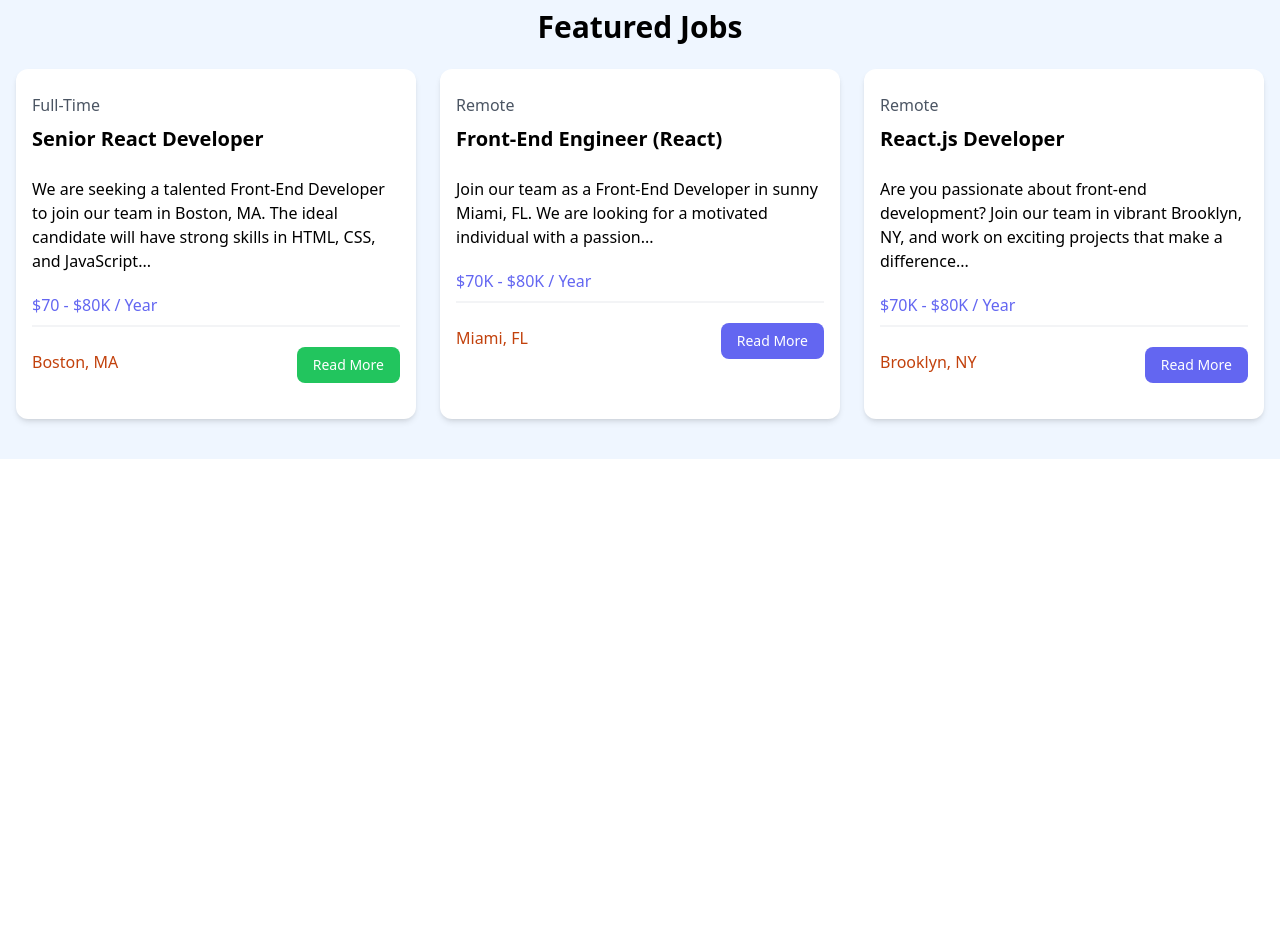
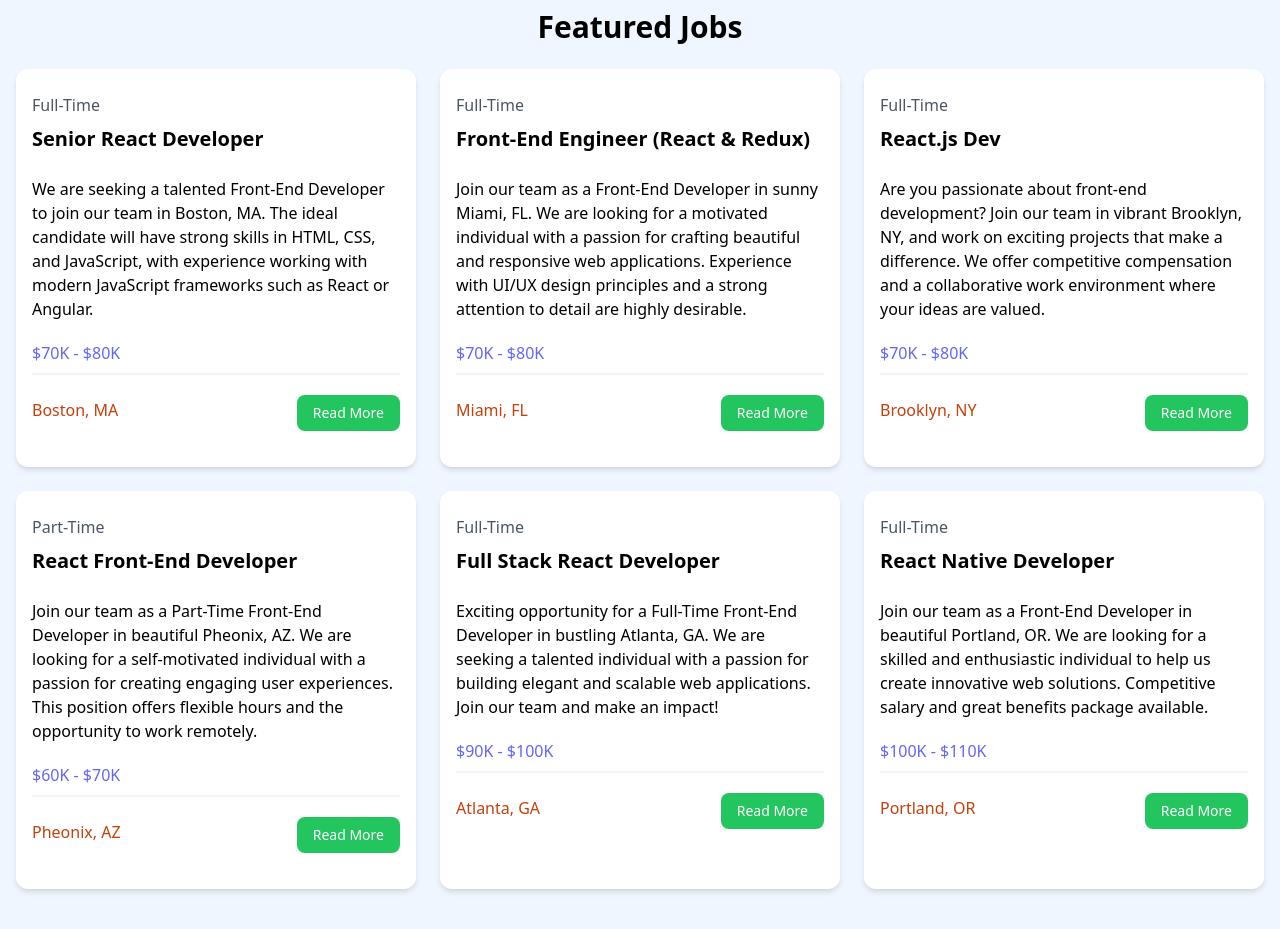
Before and after one commit to BeygonK/React_Jobs, a React (Vite) app: page /jobs in a window 1280 px wide. Shown: the part 640-1569 px from the top of the page. Before the commit the page ends 1099 px from the top, so only its background shows below. Built offline with nearby package versions, Linux system fonts and the light colour scheme.

Commit message:
created component for each job

```diff
--- a/src/components/Card.jsx
+++ b/src/components/Card.jsx
@@ -2,7 +2,7 @@
 
 const Card = ({ children, bg='bg-gray-100' }) => {
   return (
-    <div className={`${bg} p-6 rounded-lg shadow-md`}>{ children }</div>
+    <div className={` ${bg} p-6 rounded-lg shadow-md`}>{ children }</div>
   )
 }
 
--- /dev/null
+++ b/src/components/Job.jsx
@@ -0,0 +1,37 @@
+import React from 'react'
+
+const Job = ({job}) => {
+  return (
+    <div className="bg-white rounded-xl shadow-md relative">
+                <div className="p-4">
+                  <div className="mb-6">
+                    <div className="text-gray-600 my-2">{job.type}</div>
+                    <h3 className="text-xl font-bold">{job.title}</h3>
+                  </div>
+
+                  <div className="mb-5">
+                   {job.description}
+                  </div>
+
+                  <h3 className="text-indigo-500 mb-2">{job.salary}</h3>
+
+                  <div className="border border-gray-100 mb-5"></div>
+
+                  <div className="flex flex-col lg:flex-row justify-between mb-4">
+                    <div className="text-orange-700 mb-3">
+                      <i className="fa-solid fa-location-dot text-lg"></i>
+                      {job.location}
+                    </div>
+                    <a
+                      href={`/job/${job.id}`}
+                      className="h-[36px] bg-green-500 hover:bg-green-700 text-white px-4 py-2 rounded-lg text-center text-sm"
+                    >
+                     Read More
+                    </a>
+                  </div>
+                </div>
+              </div>
+  )
+}
+
+export default Job
--- a/src/components/Jobs.jsx
+++ b/src/components/Jobs.jsx
@@ -1,6 +1,8 @@
 import React from 'react'
-
+import jobs from '../Jobs.json'
+import Job from './Job'
 const Jobs = () => {
+    /*<!--console.log(jobs)--!>*/
   return (
     <section className="bg-blue-50 px-4 py-10">
       <div className="container-xl lg:container m-auto">
@@ -8,96 +10,9 @@
           Featured Jobs
         </h2>
         <div className="grid grid-cols-1 md:grid-cols-3 gap-6">
-
-          <div className="bg-white rounded-xl shadow-md relative">
-            <div className="p-4">
-              <div className="mb-6">
-                <div className="text-gray-600 my-2">Full-Time</div>
-                <h3 className="text-xl font-bold">Senior React Developer</h3>
-              </div>
-
-              <div className="mb-5">
-               We are seeking a talented Front-End Developer to join our team in Boston, MA. The ideal candidate will have strong skills in HTML, CSS, and JavaScript...
-              </div>
-
-              <h3 className="text-indigo-500 mb-2">$70 - $80K / Year</h3>
-
-              <div className="border border-gray-100 mb-5"></div>
-
-              <div className="flex flex-col lg:flex-row justify-between mb-4">
-                <div className="text-orange-700 mb-3">
-                  <i className="fa-solid fa-location-dot text-lg"></i>
-                  Boston, MA
-                </div>
-                <a
-                  href="job.html"
-                  className="h-[36px] bg-green-500 hover:bg-green-700 text-white px-4 py-2 rounded-lg text-center text-sm"
-                >
-                 Read More
-                </a>
-              </div>
-            </div>
-          </div>
-
-          <div className="bg-white rounded-xl shadow-md relative">
-            <div className="p-4">
-              <div className="mb-6">
-                <div className="text-gray-600 my-2">Remote</div>
-                <h3 className="text-xl font-bold">Front-End Engineer (React)</h3>
-              </div>
-
-              <div className="mb-5">
-               Join our team as a Front-End Developer in sunny Miami, FL. We are looking for a motivated individual with a passion...
-              </div>
-
-              <h3 className="text-indigo-500 mb-2">$70K - $80K / Year</h3>
-
-              <div className="border border-gray-100 mb-5"></div>
-
-              <div className="flex flex-col lg:flex-row justify-between mb-4">
-                <div className="text-orange-700 mb-3">
-                  <i className="fa-solid fa-location-dot text-lg"></i>
-                  Miami, FL
-                </div>
-                <a
-                  href="job.html"
-                  className="h-[36px] bg-indigo-500 hover:bg-indigo-600 text-white px-4 py-2 rounded-lg text-center text-sm"
-                >
-                 Read More
-                </a>
-              </div>
-            </div>
-          </div>
-
-          <div className="bg-white rounded-xl shadow-md relative">
-            <div className="p-4">
-              <div className="mb-6">
-                <div className="text-gray-600 my-2">Remote</div>
-                <h3 className="text-xl font-bold">React.js Developer</h3>
-              </div>
-
-              <div className="mb-5">
-                Are you passionate about front-end development? Join our team in vibrant Brooklyn, NY, and work on exciting projects that make a difference...
-              </div>
-
-              <h3 className="text-indigo-500 mb-2">$70K - $80K / Year</h3>
-
-              <div className="border border-gray-100 mb-5"></div>
-
-              <div className="flex flex-col lg:flex-row justify-between mb-4">
-                <div className="text-orange-700 mb-3">
-                  <i className="fa-solid fa-location-dot text-lg"></i>
-                  Brooklyn, NY
-                </div>
-                <a
-                  href="job.html"
-                  className="h-[36px] bg-indigo-500 hover:bg-indigo-600 text-white px-4 py-2 rounded-lg text-center text-sm"
-                >
-                 Read More
-                </a>
-              </div>
-            </div>
-          </div>
+            {jobs.map((job) => (
+                <Job key={job.id} job={job}/>
+            )) }
         </div>
       </div>
     </section>
```
